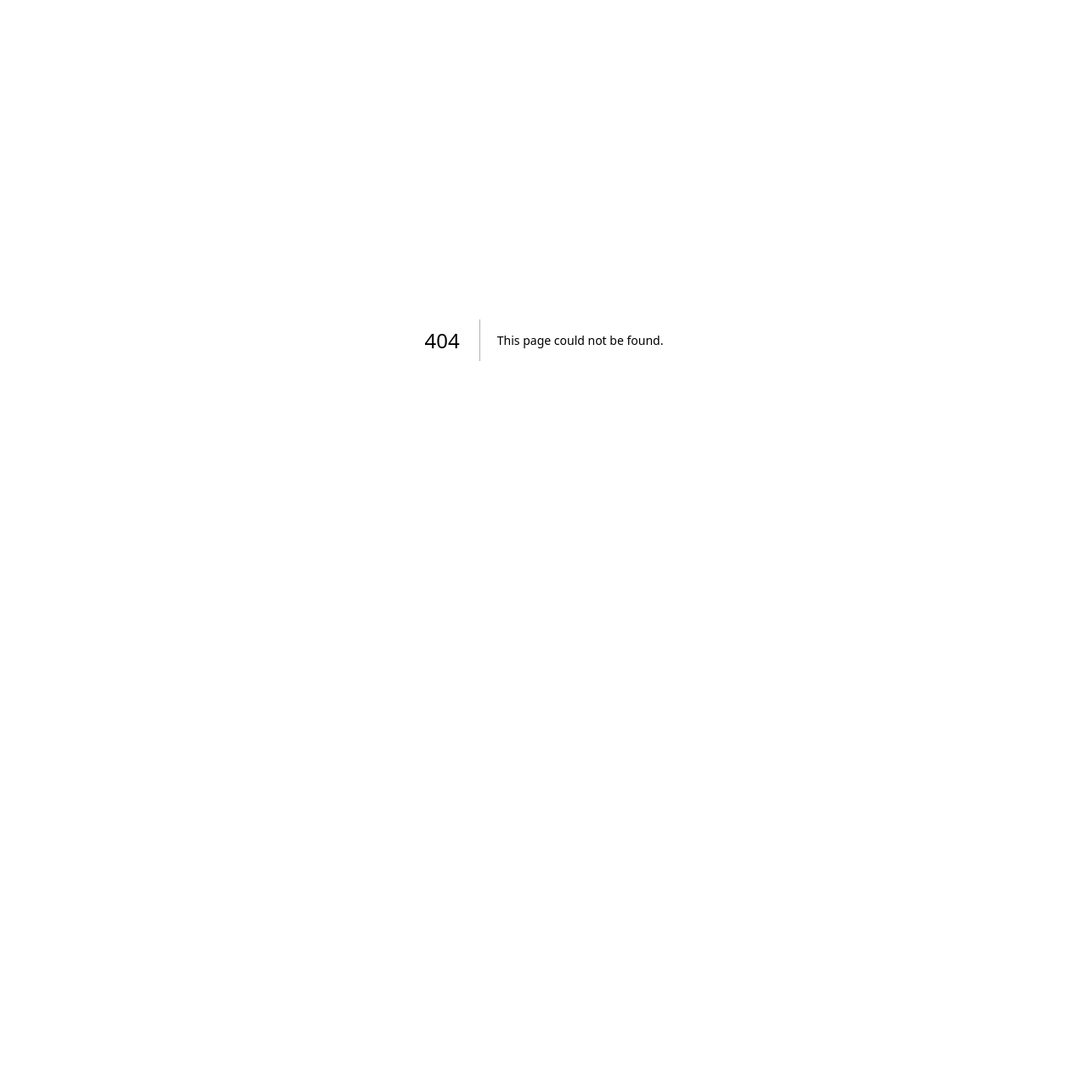
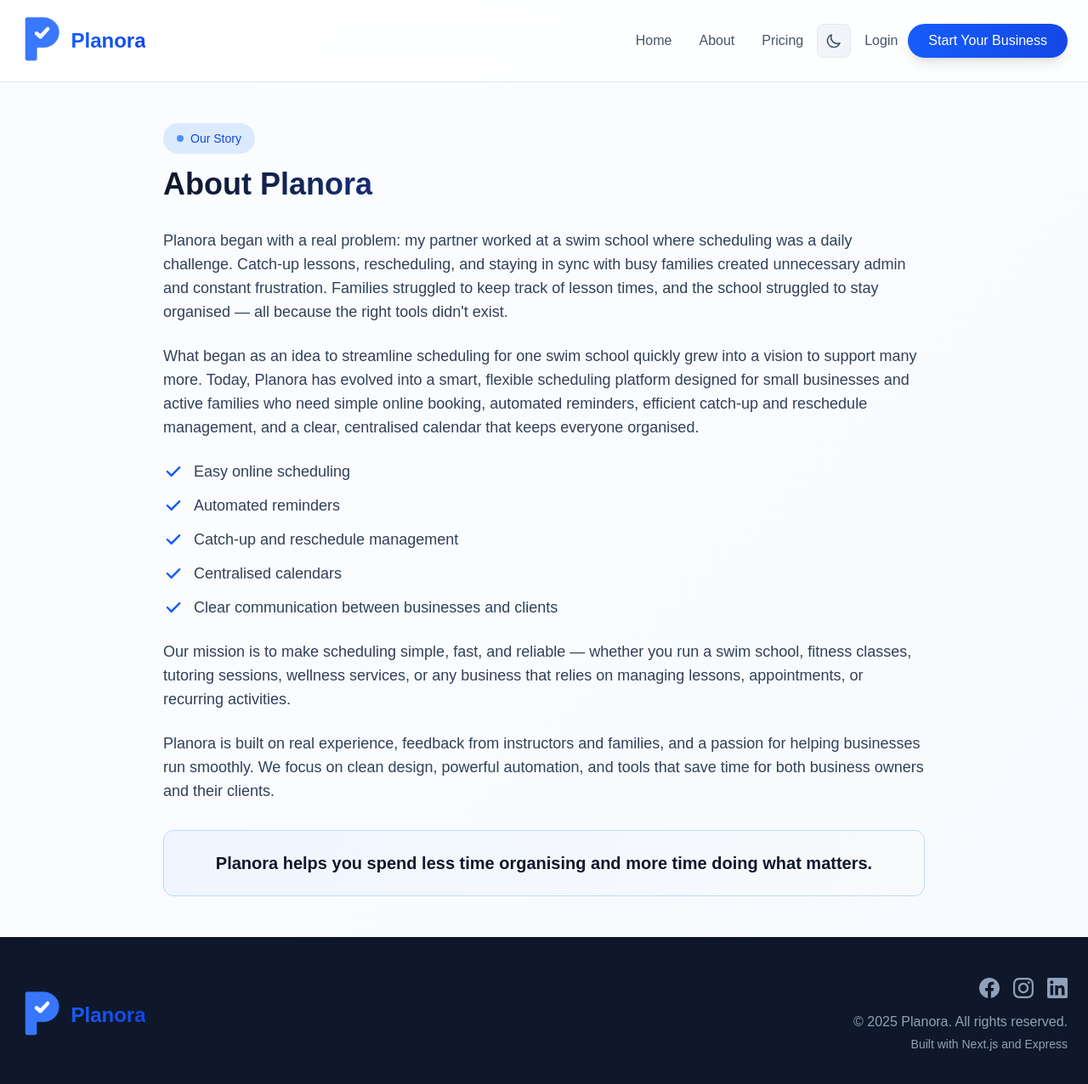
Before and after one commit to francois-willem/planora-frontend, a Next.js app: page /about in a window 1280 px wide. Before the commit this address had no page. Shown: the top 1276 px of the page at 85% size. Before the commit the page ends 800 px from the top, so only its background shows below. Built offline with nearby package versions, Linux system fonts and the light colour scheme; no server answers.

Commit message:
added an about us section and linkedin link

```diff
--- a/components/Footer.js
+++ b/components/Footer.js
@@ -73,6 +73,22 @@ export default function Footer({
                     <path d="M12 2.163c3.204 0 3.584.012 4.85.07 3.252.148 4.771 1.691 4.919 4.919.058 1.265.069 1.645.069 4.849 0 3.205-.012 3.584-.069 4.849-.149 3.225-1.664 4.771-4.919 4.919-1.266.058-1.644.07-4.85.07-3.204 0-3.584-.012-4.849-.07-3.26-.149-4.771-1.699-4.919-4.92-.058-1.265-.07-1.644-.07-4.849 0-3.204.013-3.583.07-4.849.149-3.227 1.664-4.771 4.919-4.919 1.266-.057 1.645-.069 4.849-.069zm0-2.163c-3.259 0-3.667.014-4.947.072-4.358.2-6.78 2.618-6.98 6.98-.059 1.281-.073 1.689-.073 4.948 0 3.259.014 3.668.072 4.948.2 4.358 2.618 6.78 6.98 6.98 1.281.058 1.689.072 4.948.072 3.259 0 3.668-.014 4.948-.072 4.354-.2 6.782-2.618 6.979-6.98.059-1.28.073-1.689.073-4.948 0-3.259-.014-3.667-.072-4.947-.196-4.354-2.617-6.78-6.979-6.98-1.281-.059-1.69-.073-4.949-.073zm0 5.838c-3.403 0-6.162 2.759-6.162 6.162s2.759 6.163 6.162 6.163 6.162-2.759 6.162-6.163c0-3.403-2.759-6.162-6.162-6.162zm0 10.162c-2.209 0-4-1.79-4-4 0-2.209 1.791-4 4-4s4 1.791 4 4c0 2.21-1.791 4-4 4zm6.406-11.845c-.796 0-1.441.645-1.441 1.44s.645 1.44 1.441 1.44c.795 0 1.439-.645 1.439-1.44s-.644-1.44-1.439-1.44z" />
                   </svg>
                 </a>
+                <a
+                  href="https://www.linkedin.com/company/planora-za/"
+                  target="_blank"
+                  rel="noopener noreferrer"
+                  className="text-slate-400 hover:text-white transition-colors"
+                  aria-label="LinkedIn"
+                >
+                  <svg
+                    className="w-6 h-6"
+                    fill="currentColor"
+                    viewBox="0 0 24 24"
+                    xmlns="http://www.w3.org/2000/svg"
+                  >
+                    <path d="M20.447 20.452h-3.554v-5.569c0-1.328-.027-3.037-1.852-3.037-1.853 0-2.136 1.445-2.136 2.939v5.667H9.351V9h3.414v1.561h.046c.477-.9 1.637-1.85 3.37-1.85 3.601 0 4.267 2.37 4.267 5.455v6.286zM5.337 7.433c-1.144 0-2.063-.926-2.063-2.065 0-1.138.92-2.063 2.063-2.063 1.14 0 2.064.925 2.064 2.063 0 1.139-.925 2.065-2.064 2.065zm1.782 13.019H3.555V9h3.564v11.452zM22.225 0H1.771C.792 0 0 .774 0 1.729v20.542C0 23.227.792 24 1.771 24h20.451C23.2 24 24 23.227 24 22.271V1.729C24 .774 23.2 0 22.222 0h.003z" />
+                  </svg>
+                </a>
               </div>
               <div className="text-slate-400 dark:text-slate-500 text-center md:text-right">
                 <p>&copy; {new Date().getFullYear()} Planora. All rights reserved.</p>
--- a/components/Navbar.js
+++ b/components/Navbar.js
@@ -103,6 +103,10 @@ export default function Navbar({
               <Link href="/" className="text-slate-600 dark:text-slate-300 hover:text-blue-600 dark:hover:text-blue-400 transition-colors duration-200 font-medium">
                 Home
               </Link>
+              {/* About page link */}
+              <Link href="/about" className="text-slate-600 dark:text-slate-300 hover:text-blue-600 dark:hover:text-blue-400 transition-colors duration-200 font-medium">
+                About
+              </Link>
               {/* Pricing page link */}
               <Link href="/pricing" className="text-slate-600 dark:text-slate-300 hover:text-blue-600 dark:hover:text-blue-400 transition-colors duration-200 font-medium">
                 Pricing
@@ -181,6 +185,14 @@ export default function Navbar({
                 >
                   Home
                 </Link>
+                {/* About link - closes menu when clicked */}
+                <Link
+                  href="/about"
+                  className="block text-slate-600 dark:text-slate-300 hover:text-blue-600 dark:hover:text-blue-400 transition-colors duration-200 font-medium py-2"
+                  onClick={() => setIsMobileMenuOpen(false)} // Close menu when link is clicked
+                >
+                  About
+                </Link>
                 {/* Pricing link - closes menu when clicked */}
                 <Link
                   href="/pricing"
--- /dev/null
+++ b/src/app/about/page.js
@@ -0,0 +1,91 @@
+// app/about/page.js
+"use client"
+import Link from "next/link";
+import Navbar from "../../../components/Navbar";
+import Footer from "../../../components/Footer";
+
+export default function AboutPage() {
+  return (
+    <div className="min-h-screen flex flex-col bg-gradient-to-br from-slate-50 to-blue-50 dark:from-slate-900 dark:to-slate-800">
+      <Navbar showLogoText={true} />
+
+      {/* About Content Section */}
+      <section className="py-8 sm:py-12 bg-white/50 dark:bg-slate-800/50">
+        <div className="container mx-auto px-4 sm:px-6">
+          <div className="max-w-4xl mx-auto">
+            <div className="mb-6 sm:mb-8">
+              <div className="inline-flex items-center px-3 sm:px-4 py-2 bg-blue-100 dark:bg-blue-900/30 text-blue-700 dark:text-blue-300 rounded-full text-xs sm:text-sm font-medium mb-4">
+                <span className="w-2 h-2 bg-blue-500 dark:bg-blue-400 rounded-full mr-2 animate-pulse"></span>
+                Our Story
+              </div>
+              <h1 className="text-2xl sm:text-3xl md:text-4xl font-bold mb-6 bg-gradient-to-r from-slate-900 via-blue-800 to-blue-600 dark:from-slate-100 dark:via-blue-300 dark:to-blue-400 bg-clip-text text-transparent">
+                About Planora
+              </h1>
+            </div>
+            <div className="prose prose-lg dark:prose-invert max-w-none">
+              <div className="space-y-6 text-slate-700 dark:text-slate-300 leading-relaxed">
+                <p className="text-base sm:text-lg">
+                  Planora began with a real problem: my partner worked at a swim school where scheduling was a daily challenge. Catch-up lessons, rescheduling, and staying in sync with busy families created unnecessary admin and constant frustration. Families struggled to keep track of lesson times, and the school struggled to stay organised — all because the right tools didn&apos;t exist.
+                </p>
+
+                <p className="text-base sm:text-lg">
+                    What began as an idea to streamline scheduling for one swim school quickly grew into a vision to support many more. Today, Planora has evolved into a smart, flexible scheduling platform designed for small businesses and active families who need simple online booking, automated reminders, efficient catch-up and reschedule management, and a clear, centralised calendar that keeps everyone organised.
+                </p>
+
+
+                <ul className="list-none space-y-3 my-6 pl-0">
+                  <li className="flex items-start">
+                    <svg className="w-6 h-6 text-blue-600 dark:text-blue-400 mr-3 mt-0.5 flex-shrink-0" fill="currentColor" viewBox="0 0 20 20">
+                      <path fillRule="evenodd" d="M16.707 5.293a1 1 0 010 1.414l-8 8a1 1 0 01-1.414 0l-4-4a1 1 0 011.414-1.414L8 12.586l7.293-7.293a1 1 0 011.414 0z" clipRule="evenodd" />
+                    </svg>
+                    <span className="text-base sm:text-lg">Easy online scheduling</span>
+                  </li>
+                  <li className="flex items-start">
+                    <svg className="w-6 h-6 text-blue-600 dark:text-blue-400 mr-3 mt-0.5 flex-shrink-0" fill="currentColor" viewBox="0 0 20 20">
+                      <path fillRule="evenodd" d="M16.707 5.293a1 1 0 010 1.414l-8 8a1 1 0 01-1.414 0l-4-4a1 1 0 011.414-1.414L8 12.586l7.293-7.293a1 1 0 011.414 0z" clipRule="evenodd" />
+                    </svg>
+                    <span className="text-base sm:text-lg">Automated reminders</span>
+                  </li>
+                  <li className="flex items-start">
+                    <svg className="w-6 h-6 text-blue-600 dark:text-blue-400 mr-3 mt-0.5 flex-shrink-0" fill="currentColor" viewBox="0 0 20 20">
+                      <path fillRule="evenodd" d="M16.707 5.293a1 1 0 010 1.414l-8 8a1 1 0 01-1.414 0l-4-4a1 1 0 011.414-1.414L8 12.586l7.293-7.293a1 1 0 011.414 0z" clipRule="evenodd" />
+                    </svg>
+                    <span className="text-base sm:text-lg">Catch-up and reschedule management</span>
+                  </li>
+                  <li className="flex items-start">
+                    <svg className="w-6 h-6 text-blue-600 dark:text-blue-400 mr-3 mt-0.5 flex-shrink-0" fill="currentColor" viewBox="0 0 20 20">
+                      <path fillRule="evenodd" d="M16.707 5.293a1 1 0 010 1.414l-8 8a1 1 0 01-1.414 0l-4-4a1 1 0 011.414-1.414L8 12.586l7.293-7.293a1 1 0 011.414 0z" clipRule="evenodd" />
+                    </svg>
+                    <span className="text-base sm:text-lg">Centralised calendars</span>
+                  </li>
+                  <li className="flex items-start">
+                    <svg className="w-6 h-6 text-blue-600 dark:text-blue-400 mr-3 mt-0.5 flex-shrink-0" fill="currentColor" viewBox="0 0 20 20">
+                      <path fillRule="evenodd" d="M16.707 5.293a1 1 0 010 1.414l-8 8a1 1 0 01-1.414 0l-4-4a1 1 0 011.414-1.414L8 12.586l7.293-7.293a1 1 0 011.414 0z" clipRule="evenodd" />
+                    </svg>
+                    <span className="text-base sm:text-lg">Clear communication between businesses and clients</span>
+                  </li>
+                </ul>
+
+                <p className="text-base sm:text-lg">
+                    Our mission is to make scheduling simple, fast, and reliable — whether you run a swim school, fitness classes, tutoring sessions, wellness services, or any business that relies on managing lessons, appointments, or recurring activities.
+                </p>
+
+                <p className="text-base sm:text-lg">
+                    Planora is built on real experience, feedback from instructors and families, and a passion for helping businesses run smoothly. We focus on clean design, powerful automation, and tools that save time for both business owners and their clients.
+                </p>
+
+                <div className="mt-8 p-6 bg-gradient-to-r from-blue-50 to-slate-50 dark:from-blue-900/20 dark:to-slate-800/50 rounded-xl border border-blue-200 dark:border-blue-800">
+                  <p className="text-lg sm:text-xl font-semibold text-slate-900 dark:text-slate-100 text-center">
+                    Planora helps you spend less time organising and more time doing what matters.
+                  </p>
+                </div>
+              </div>
+            </div>
+          </div>
+        </div>
+      </section>
+
+      <Footer />
+    </div>
+  );
+}
```
